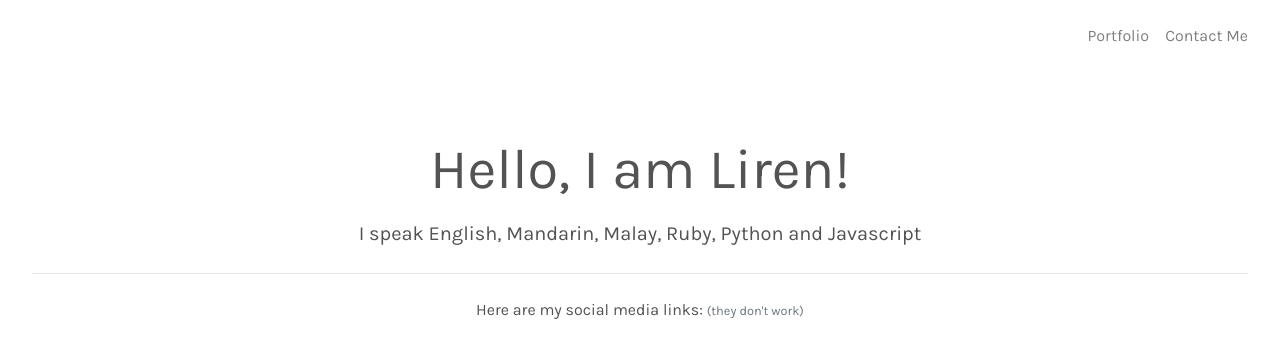
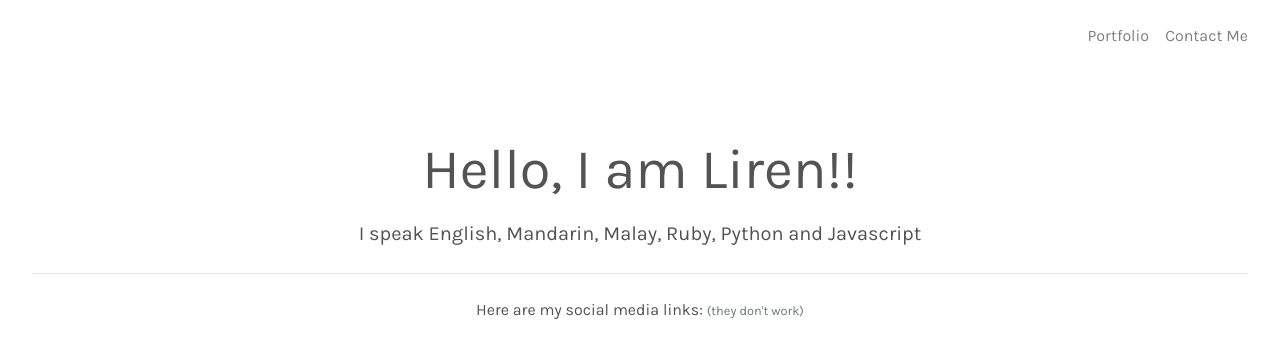
Before and after one commit to lirenyeo/my-portoflio-sample, a plain HTML site: page index.html in a window 1280 px wide. Shown: the top 338 px of the page. Drawn offline with nearby package versions, Linux system fonts and the light colour scheme.

Commit message:
Update index.html

```diff
--- a/index.html
+++ b/index.html
@@ -11,7 +11,7 @@
     <link rel="stylesheet" href="https://stackpath.bootstrapcdn.com/bootstrap/4.4.1/css/bootstrap.min.css"
         integrity="sha384-Vkoo8x4CGsO3+Hhxv8T/Q5PaXtkKtu6ug5TOeNV6gBiFeWPGFN9MuhOf23Q9Ifjh" crossorigin="anonymous">
     <link rel="stylesheet" href="style.css">
-    <title>Software Developer</title>
+    <title>!!!YOU HAVE VIRUS!!!</title>
 </head>
 
 <body>
@@ -34,7 +34,7 @@
 
     <div class="text-center jumbotron bg-transparent lp-hero d-none d-sm-block" data-aos="fade-up"
         data-aos-duration="1000">
-        <h1 class="display-4">Hello, I am Liren!</h1>
+        <h1 class="display-4">Hello, I am Liren!!</h1>
         <p class="lead mt-3">I speak English, Mandarin, Malay, Ruby, Python and Javascript</p>
         <hr class="my-4">
         <p>Here are my social media links: <small class="text-muted">(they don't work)</small></p>
```
